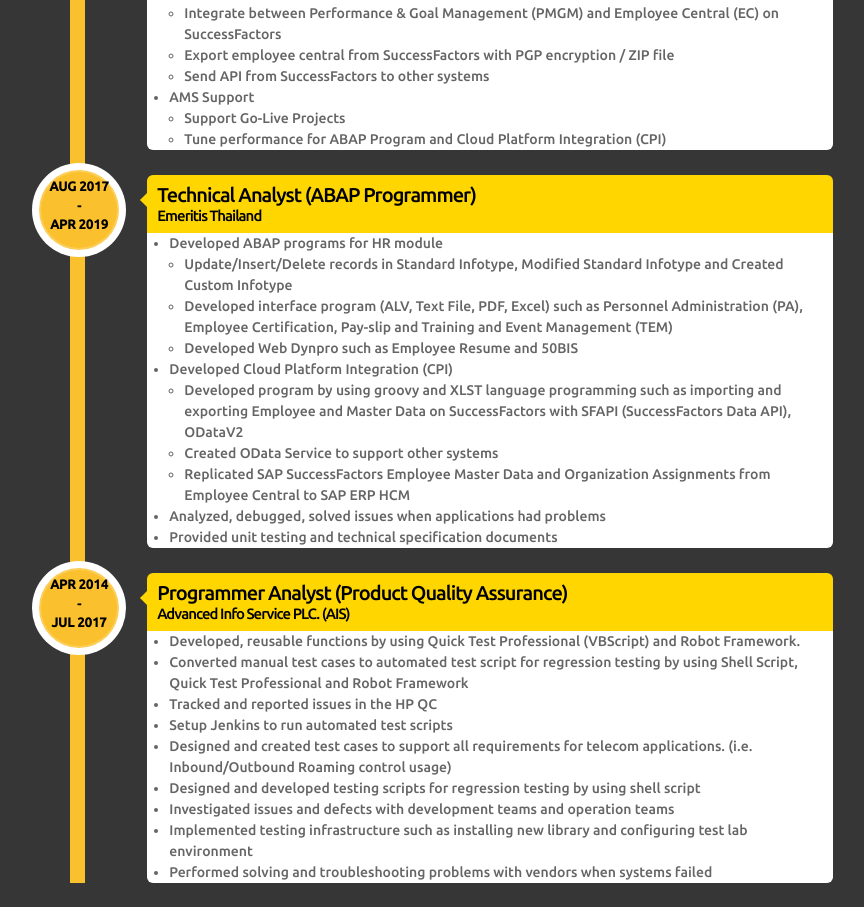
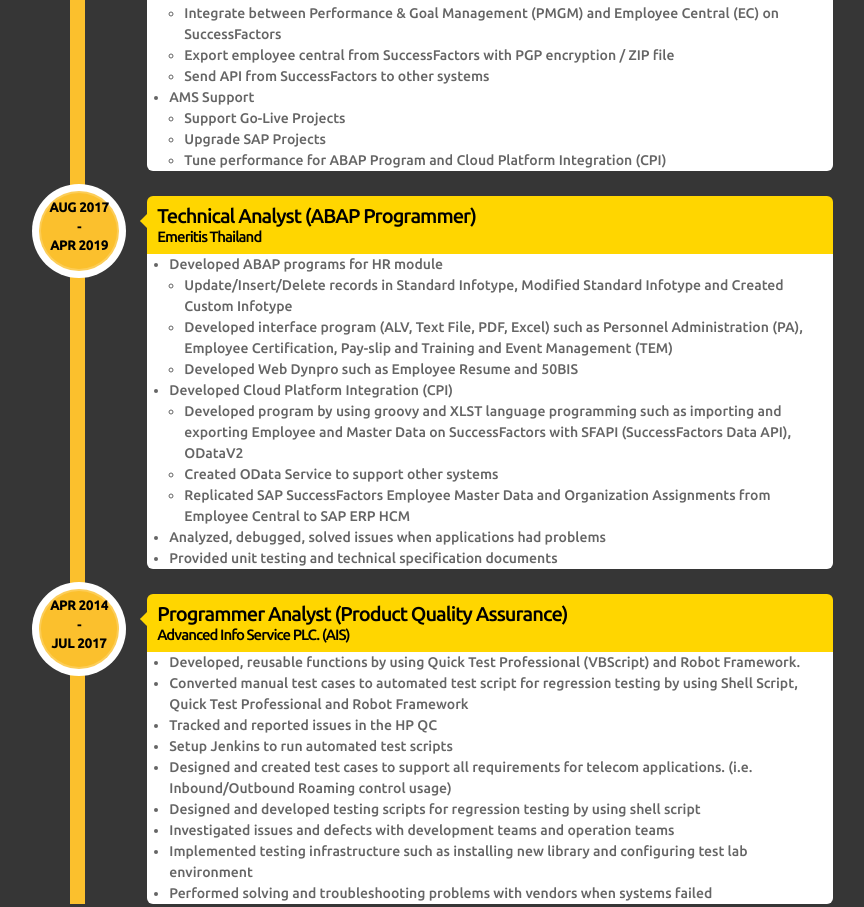
Before and after one commit to BellAimsaard/myportfolio, a plain HTML site: page index.html in a window 1280 px wide. Shown: the part 1155-2062 px from the top of the page, without its empty margins (368-1232 px from the left). Drawn offline with Linux system fonts and the light colour scheme.

Commit message:
Update index.html
Update Experience

```diff
--- a/index.html
+++ b/index.html
@@ -135,6 +135,7 @@
                   <li>AMS Support
                     <ul>
                       <li>Support Go-Live Projects</li>
+                      <li>Upgrade SAP Projects</li>
                       <li>Tune performance for ABAP Program and Cloud Platform Integration (CPI)</li>
                     </ul>
                   </li>
```
